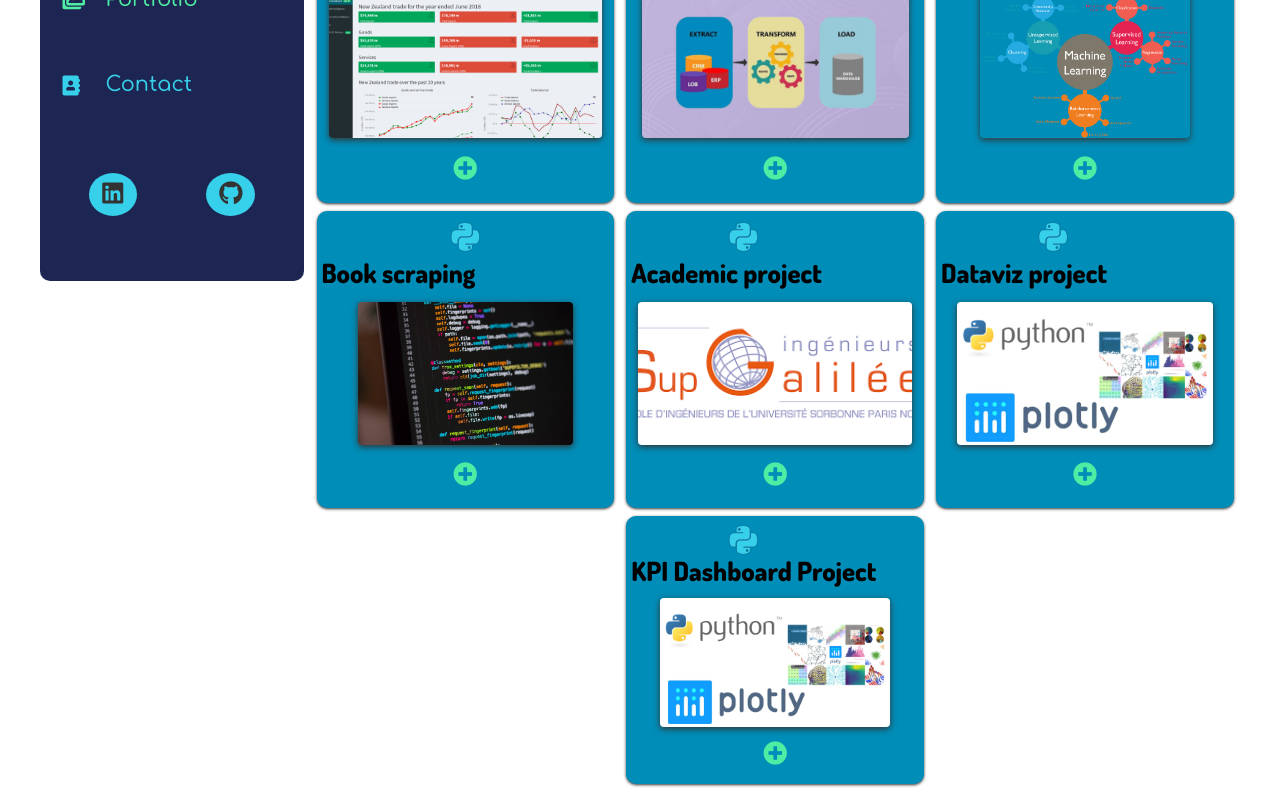
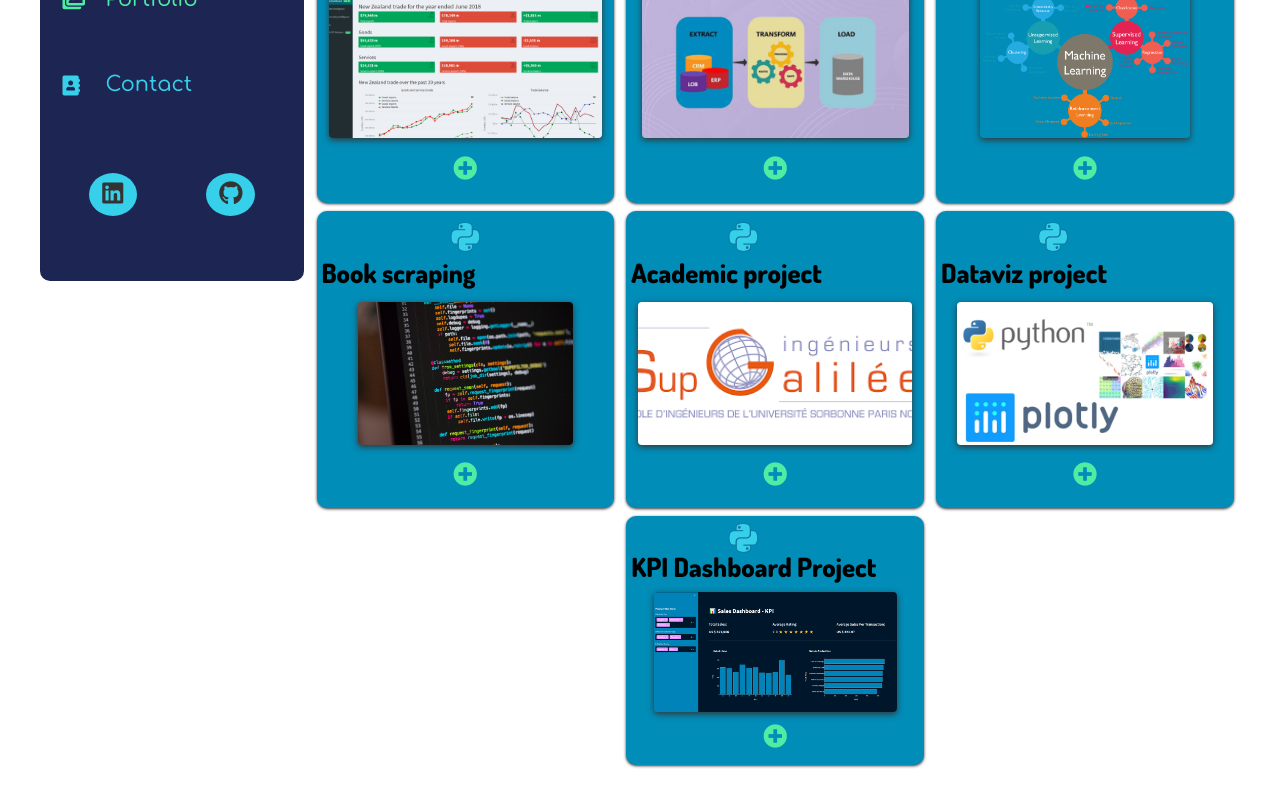
Before and after one commit to Lancin10/SITE-WEB, a React (Create React App) app: page /portfolio in a window 1280 px wide. Shown: the part 495-1295 px from the top of the page. Built offline with nearby package versions, Linux system fonts and the light colour scheme; some icons are missing; a web font is replaced by a local one.

Commit message:
Update portfolioData.js

```diff
--- a/src/data/portfolioData.js
+++ b/src/data/portfolioData.js
@@ -134,10 +134,10 @@ export const projectsData = [
     languages: ["Python", "Dataviz", "BI"],
     languagesIcons:["fab fa-python", "fab fa-VS Code", "fab fa-Anaconda"],
     python_packages: ["Pandas", "Plotly", "streamlit"],
-        resume: "Il s'agit de développer un tableau de bord dynamique de KPI à partir des données de ventes d'un supermarché. Le tableau de bord a été développé avec la library streamlit de Python",
+        resume: "Il s'agit de  un tableau de bord dynamique de KPI à partir des données de ventes d'un supermarché. le tableau de bord a été développé avec la library streamlit de Python",
     detail:"",
-    img: "./media/projet-L6.jfif",
-    link: "https://github.com/Lancin10/Dataviz_project_python_Plotly",
+    img: "./media/projet-L11.PNG",
+    link: "https://github.com/Lancin10/Dashboard-kpi-python-streamlit",
   },
 
 
```
